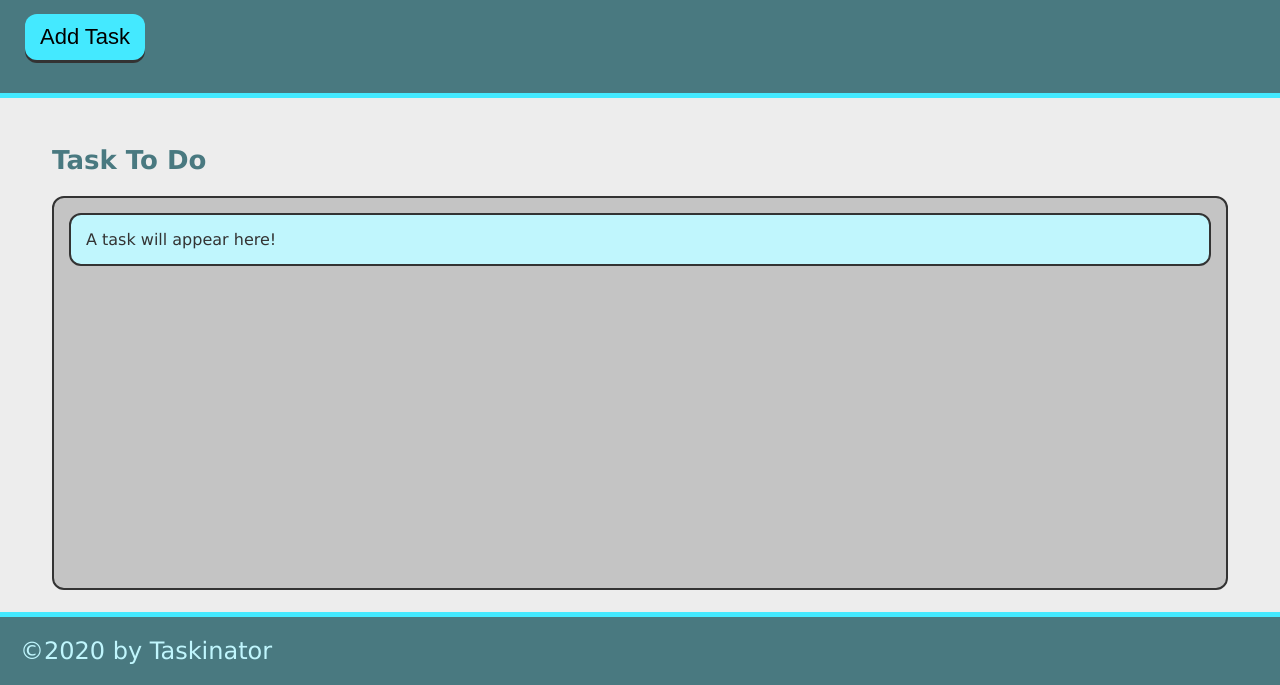
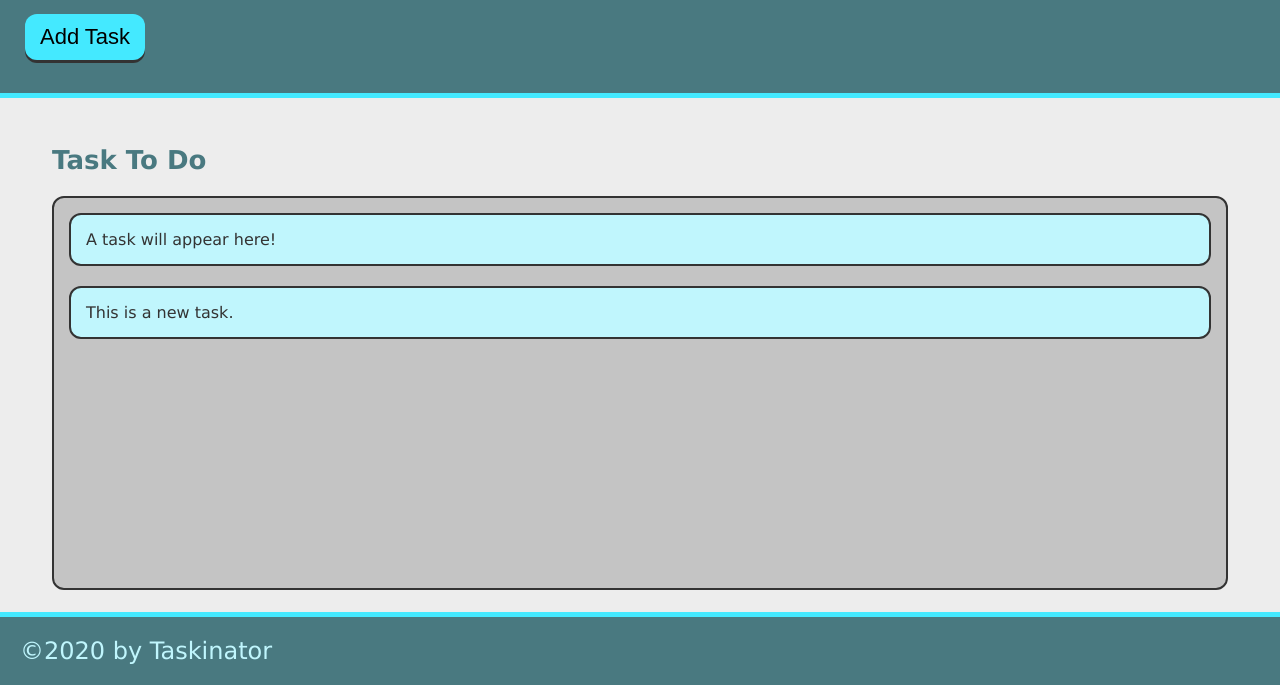
Before and after one commit to connermtodd/taskinator, a plain HTML site: page index.html in a window 1280 px wide. Both pictures are taken after a click on the button "Add Task". Shown: the part 115-800 px from the top of the page. Drawn offline with Linux system fonts and the light colour scheme.

Commit message:
created working task button with JS

```diff
--- a/index.html
+++ b/index.html
@@ -12,13 +12,13 @@
     <header>
         <h1 class="page-title">Taskinator</h1>
         <p>Click the button below to add a new task!</p>
-        <button class="btn">Add Task</button>
+        <button class="btn" id="save-task">Add Task</button>
     </header>
 
     <main class="page-content">
         <section class="task-list-wrapper">
             <h2 class="list-title">Task To Do</h2>
-            <ul class="task-list">
+            <ul class="task-list" id="tasks-to-do">
                 <li class="task-item">A task will appear here!</li>
             </ul>
         </section>
--- a/module-4-assets/JS/script.js
+++ b/module-4-assets/JS/script.js
@@ -0,0 +1,11 @@
+var buttonEl = document.querySelector("#save-task");
+var tasksToDoEl = document.querySelector('#tasks-to-do');
+
+var createTaskHandler = function() {
+    var listItemEl = document.createElement('li');
+    listItemEl.className = 'task-item';
+    listItemEl.textContent = 'This is a new task.';
+    tasksToDoEl.appendChild(listItemEl);
+};
+
+buttonEl.addEventListener('click', createTaskHandler);
```
